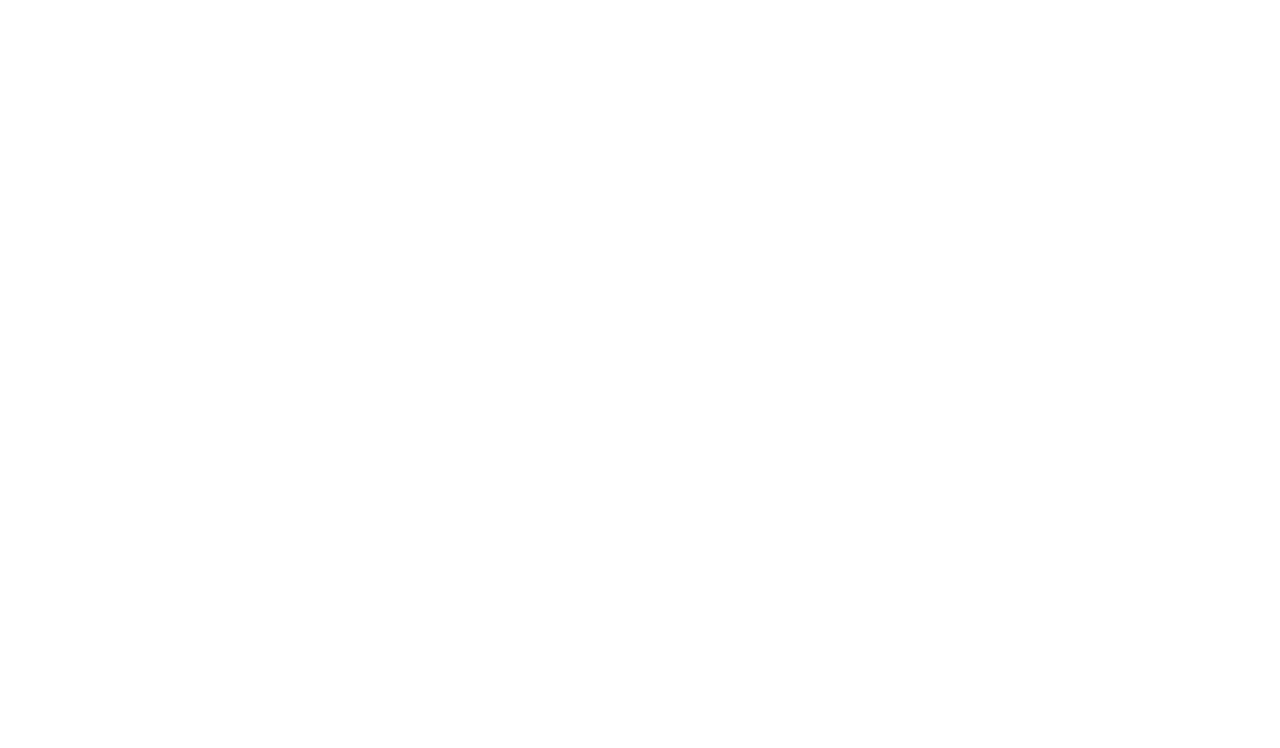
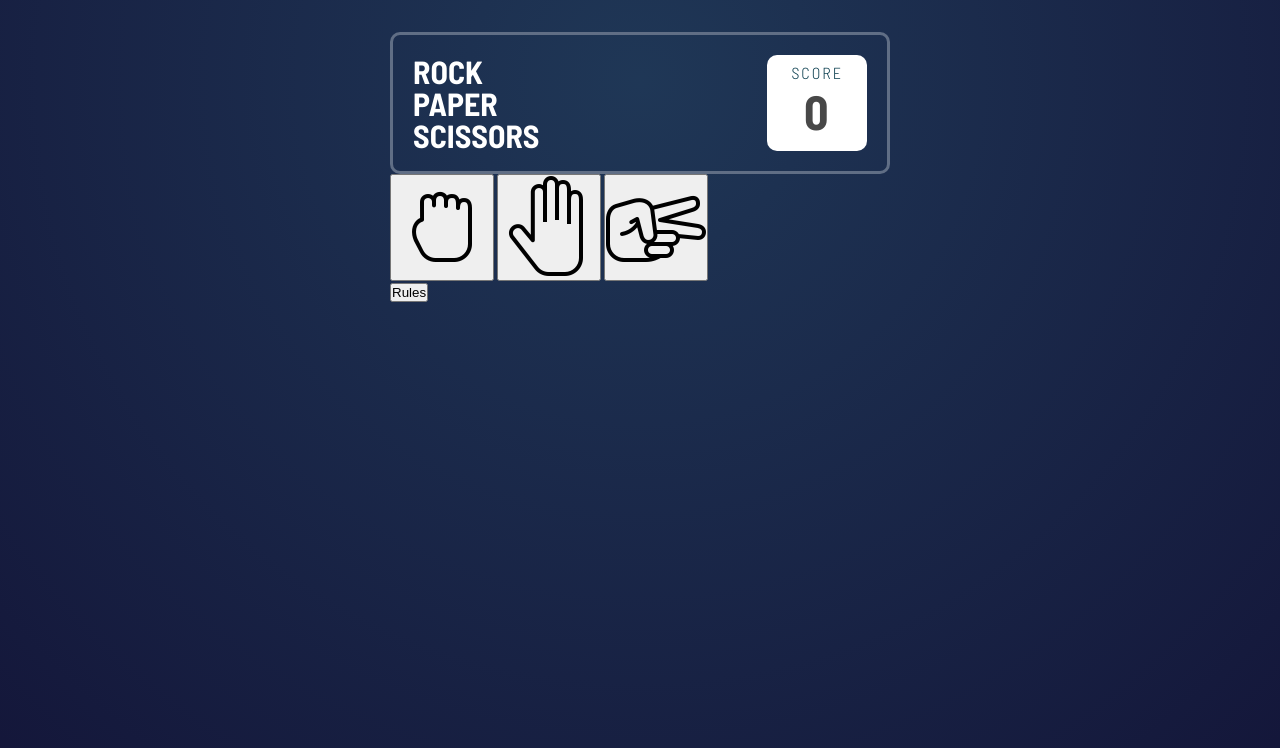
Before and after one commit to ali-kash/rock-paper-scissor, a plain HTML site: page index.html in a window 1280 px wide. Drawn offline with Linux system fonts and the light colour scheme.

Commit message:
created file structure, started css styling

```diff
--- a/index.html
+++ b/index.html
@@ -4,7 +4,48 @@
 		<meta charset="UTF-8" />
 		<meta http-equiv="X-UA-Compatible" content="IE=edge" />
 		<meta name="viewport" content="width=device-width, initial-scale=1.0" />
-		<title>Rock, Paper, Scissor</title>
+		<link
+			rel="icon"
+			type="image/png"
+			sizes="32x32"
+			href="./images/favicon-32x32.png"
+		/>
+		<title>Rock, Paper, Scissors</title>
+		<link rel="stylesheet" href="styles.css" />
+		<script src="scripts.js"></script>
 	</head>
-	<body></body>
+	<body>
+		<div class="container">
+			<header>
+				<h1>
+					<span>Rock</span>
+					<span>Paper</span>
+					<span>Scissors</span>
+				</h1>
+				<div class="score-container">
+					<h4>Score</h4>
+					<p id="score" class="score">0</p>
+				</div>
+			</header>
+
+			<main>
+				<button class="btn-circle">
+					<img src="./images/icons8-hand-rock-100.png" alt="rock icon" />
+				</button>
+				<button class="btn-circle">
+					<img src="./images/icons8-hand-100.png" alt="paper icon" />
+				</button>
+				<button class="btn-circle">
+					<img
+						src="./images/icons8-hand-scissors-100.png"
+						alt="scissors icon"
+					/>
+				</button>
+			</main>
+
+			<div class="rules">
+				<button class="btn-rules">Rules</button>
+			</div>
+		</div>
+	</body>
 </html>
--- a/styles.css
+++ b/styles.css
@@ -0,0 +1,62 @@
+@import url('https://fonts.googleapis.com/css2?family=Barlow+Semi+Condensed:wght@100;300;400;600;700&display=swap');
+
+* {
+	margin: 0;
+	padding: 0;
+	box-sizing: border-box;
+}
+
+body {
+	background: radial-gradient(
+		circle at 50% 10%,
+		hsl(214, 47%, 23%),
+		hsl(237, 49%, 15%)
+	);
+	min-height: 100vh;
+	font-family: 'Barlow Semi Condensed', sans-serif;
+	color: white;
+}
+
+.container {
+	width: 500px;
+	max-width: 100%;
+	margin: 0 auto;
+	padding-top: 2rem;
+}
+
+header {
+	border: 3px solid hsl(217, 16%, 45%);
+	display: flex;
+	justify-content: space-between;
+	border-radius: 10px;
+	padding: 20px;
+}
+
+header h1 {
+	display: flex;
+	flex-direction: column;
+	text-transform: uppercase;
+	font-weight: 700;
+	line-height: 1;
+}
+
+.score-container {
+	background: white;
+	text-transform: uppercase;
+	padding: 0.5rem 1.5rem;
+	text-align: center;
+	border-radius: 10px;
+	letter-spacing: 2px;
+}
+
+.score-container h4 {
+	color: #073b4c;
+	font-weight: 300;
+}
+
+.score-container p.score {
+	color: #484848;
+	margin: 0;
+	font-size: 3rem;
+	font-weight: 700;
+}
```
Also changed, not shown: images/favicon-32x32.png (added), images/icons8-hand-100.png (added), images/icons8-hand-rock-100.png (added), images/icons8-hand-scissors-100.png (added).
